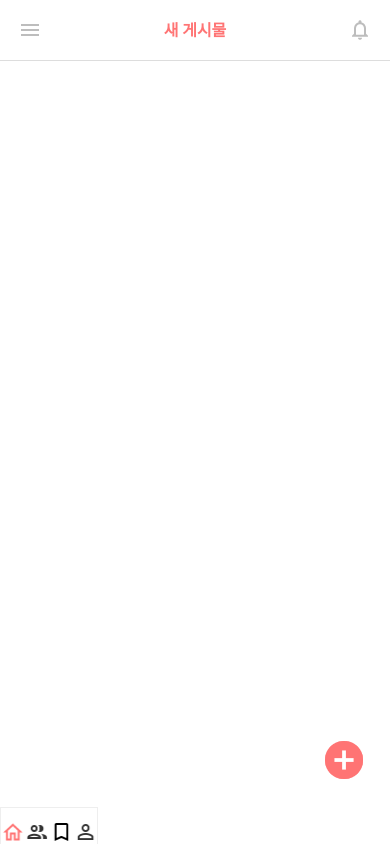
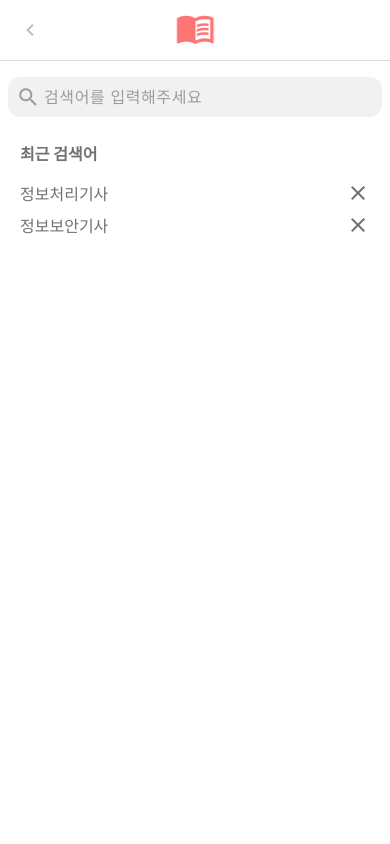
Before and after one commit to jaeho9/StudyBuddy-mobile, a React Native app: screen /Search in a window 390 px wide. Before the commit this address had no page. Built offline with nearby package versions, Linux system fonts and the light colour scheme.

Commit message:
docs: dummydata 수정

```diff
--- a/src/Router.jsx
+++ b/src/Router.jsx
@@ -11,6 +11,8 @@ import Alarm from "pages/Alarm";
 import Add from "pages/Add";
 import Calendar from "pages/Calendar";
 import Book from "pages/Book";
+import Search from "pages/Search";
+import SearchResult from "pages/SearchResult";
 
 const Stack = createNativeStackNavigator();
 const Tab = createBottomTabNavigator();
@@ -45,6 +47,8 @@ const Router = () => {
       <Stack.Screen name="Add" component={Add} />
       <Stack.Screen name="Calendar" component={Calendar} />
       <Stack.Screen name="Book" component={Book} />
+      <Stack.Screen name="Search" component={Search} />
+      <Stack.Screen name="SearchResult" component={SearchResult} />
     </Stack.Navigator>
   );
 };
--- a/src/pages/Alarm.jsx
+++ b/src/pages/Alarm.jsx
@@ -29,7 +29,7 @@ const dummy_data = [
     id: 2,
     name: '정보보안기사',
     nickname: '하지혜',
-    content: 'heart'
+    content: 'comment'
   },
   {
     id: 3,
--- a/src/pages/Home.jsx
+++ b/src/pages/Home.jsx
@@ -7,6 +7,7 @@ const menuIcon = require("assets/icons/home/menu.png");
 const studybuddyIcon = require("assets/icons/home/studybuddy.png");
 const alarmOffIcon = require("assets/icons/home/alarm_off.png");
 const add = require('../assets/icons/home/add.png');
+const search = require('../assets/icons/home/search.png');
 
 const { width, height } = Dimensions.get("window");
 
@@ -19,8 +20,12 @@ const Home = ({ navigation, route }) => {
         right={alarmOffIcon}
         rightClick={() => navigation.navigate('Alarm')}
         leftClick={"Alarm"}
-
       />
+      <View style={{ flex: 1, alignItems: 'flex-end', margin: 10 }}>
+        <TouchableOpacity onPress={() => navigation.navigate('Search')}>
+          <Image source={search} style={{ width: 24, height: 24 }} />
+        </TouchableOpacity>
+      </View>
       <View style={{ flex: 1, alignItems: 'flex-end', justifyContent: 'flex-end', marginBottom: 50, marginRight: 12 }}>
         <TouchableOpacity onPress={() => navigation.navigate('Add')}>
           <Image source={add} style={{ width: 68, height: 68 }} />
--- /dev/null
+++ b/src/pages/Search.jsx
@@ -0,0 +1,104 @@
+import React, { useState } from "react";
+import { SafeAreaView, Text, TouchableWithoutFeedback, View, TouchableOpacity, Image, TextInput, Dimensions, Keyboard, FlatList } from "react-native";
+
+// Header
+import Header from '../components/header';
+
+// Imgaes
+const arrowLeft = require('../assets/icons/add/arrow_left.png');
+const search = require('../assets/icons/add/search.png');
+const select = require('../assets/icons/add/select.png');
+const cancel = require('../assets/icons/add/cancel.png');
+const logo = require('../assets/icons/home/logo.png');
+const close = require('../assets/icons/home/close.png');
+
+
+// Dummy_data
+const dummy_data = [
+    {
+        id: 1,
+        name: '정보처리기사',
+    },
+    {
+        id: 2,
+        name: '정보보안기사',
+    }
+]
+
+const { width, height } = Dimensions.get("window");
+
+const Search = ({ navigation }) => {
+    const [text, setText] = useState('');
+
+    const renderItem = ({ item, index }) => {
+        return (
+            <View style={{ flexDirection: 'row', justifyContent: 'space-between', alignItems: 'center', marginTop: 8 }}>
+                <Text style={{ fontSize: 16, color: '#717171' }}>{item.name}</Text>
+                <TouchableOpacity>
+                    <Image source={close} style={{ width: 24, height: 24 }} />
+                </TouchableOpacity>
+
+            </View>
+        )
+    }
+
+    return (
+        <SafeAreaView style={{ flex: 1, backgroundColor: '#fff' }}>
+            <Header
+                left={arrowLeft}
+                leftClick={"Home"}
+                title={logo}
+            />
+
+            <TouchableWithoutFeedback onPress={Keyboard.dismiss}>
+                <View style={{ marginTop: 16, justifyContent: 'center' }}>
+                    <View style={{ flexDirection: 'row', alignItems: 'center', marginHorizontal: 8, paddingHorizontal: 8, backgroundColor: '#F1F1F1', borderRadius: 12 }}>
+                        <TouchableOpacity>
+                            <Image source={search} style={{ width: 24, height: 24 }} />
+                        </TouchableOpacity>
+                        <TextInput
+                            placeholder="검색어를 입력해주세요"
+                            placeholderTextColor='#9C9C9C'
+                            returnKeyType='search'
+                            spellCheck={false}
+                            autoCorrect={false}
+                            autoCapitalize='none'
+                            value={text}
+                            onChangeText={(text) => setText(text)}
+                            allowFontScaling={false}
+                            onSubmitEditing={() => navigation.navigate('SearchResult', { text })}
+                            style={{
+                                flex: 1,
+                                marginLeft: 4,
+                                paddingVertical: 10,
+                                backgroundColor: '#F1F1F1',
+                                borderRadius: 12,
+                                fontSize: 16,
+                                letterSpacing: 0.6
+                            }}
+                        />
+                        {text ? (
+                            <TouchableOpacity onPress={() => setText('')}>
+                                <Image source={cancel} style={{ width: 24, height: 24 }} />
+                            </TouchableOpacity>
+                        ) : (
+                            <View />
+                        )}
+                    </View>
+                    <View style={{ marginHorizontal: 20, marginVertical: 24, gap: 8 }}>
+                        <Text style={{ fontSize: 16, fontWeight: 'bold', color: '#717171' }}>최근 검색어</Text>
+                        <FlatList
+                            data={dummy_data}
+                            renderItem={renderItem}
+                            keyExtractor={item => item.id}
+                            showsVerticalScrollIndicator={false}
+                            removeClippedSubviews
+                        />
+                    </View>
+                </View>
+            </TouchableWithoutFeedback>
+        </SafeAreaView>
+    )
+}
+
+export default Search;
--- /dev/null
+++ b/src/pages/SearchResult.jsx
@@ -0,0 +1,21 @@
+import React from "react";
+import { SafeAreaView } from "react-native";
+
+import Header from '../components/header';
+
+const arrowLeft = require('../assets/icons/add/arrow_left.png');
+
+const SearchResult = ({ route }) => {
+    const { text } = route.params ? route.params : {};
+    return (
+        <SafeAreaView>
+            <Header
+                left={arrowLeft}
+                leftClick={"Search"}
+                title={text}
+            />
+        </SafeAreaView>
+    )
+}
+
+export default SearchResult;
```
Also changed, not shown: src/assets/icons/home/logo.png (added), src/assets/icons/home/search.png (added).
